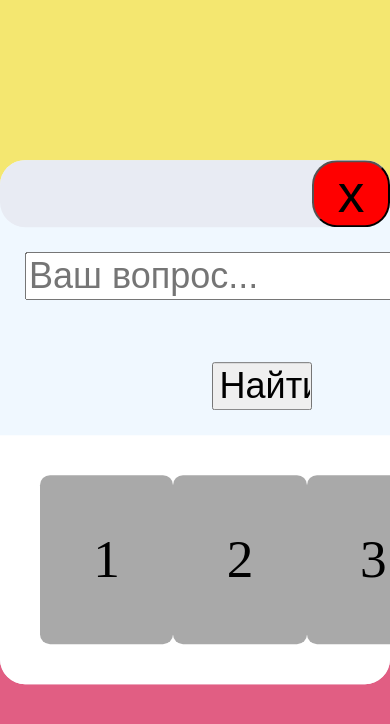
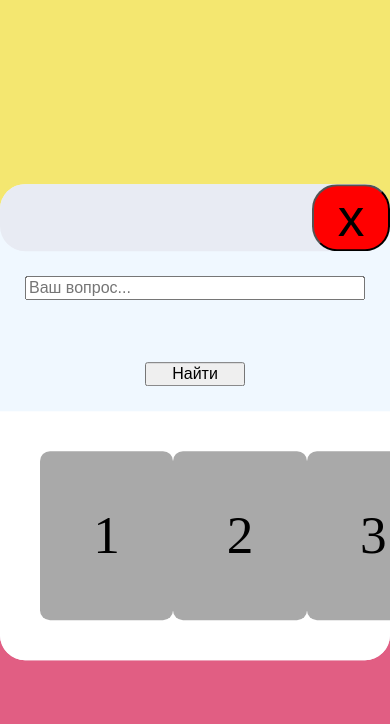
Before and after one commit to sherlok6/sherlok6.github.io, a plain HTML site: page index.html in a window 390 px wide. Both pictures are taken after a click on the button "Браузер". Drawn offline with Linux system fonts and the light colour scheme.

Commit message:
Update style.css

```diff
--- a/style.css
+++ b/style.css
@@ -96,7 +96,7 @@
     }
 
     input {
-        font-size: 27pt;
+        font-size: 12pt;
     }
 
     .show{
```
